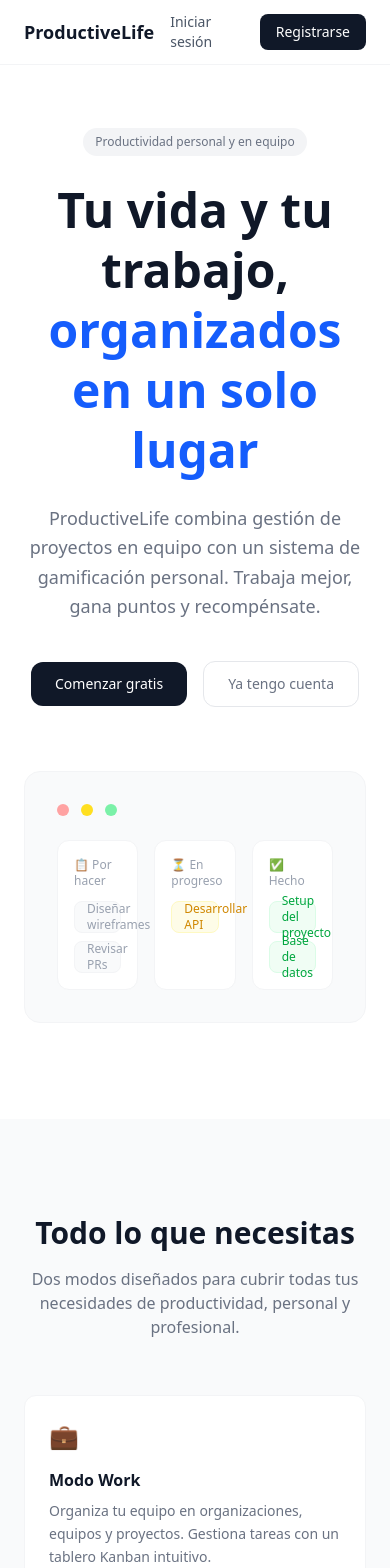
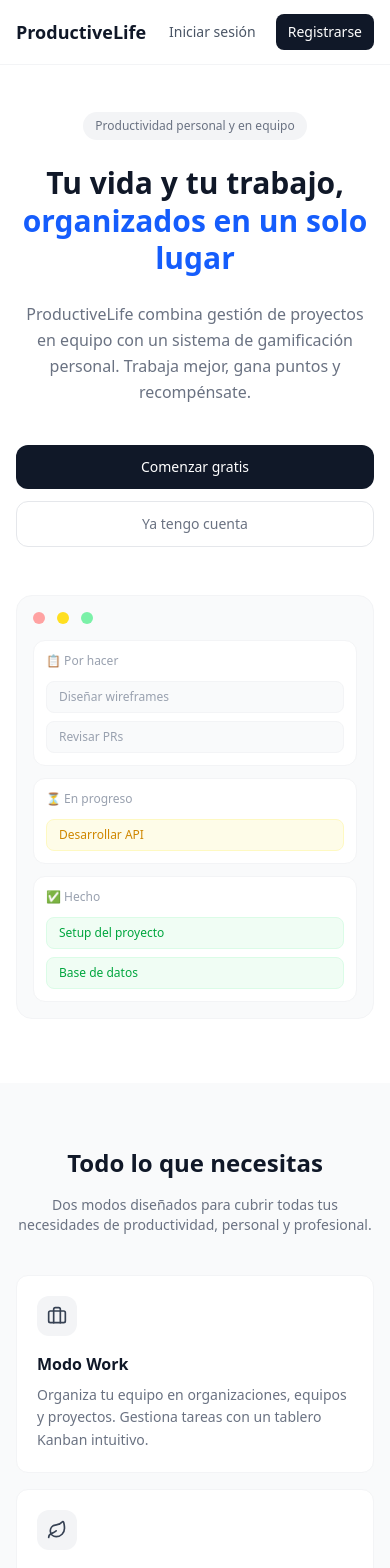
Before and after one commit to orleygalan/frontend-productivelife, a Next.js app: page / in a window 390 px wide. Shown: the top 1568 px of the page. Built offline with nearby package versions, Linux system fonts and the light colour scheme.

Commit message:
style: agregar responsividad a la pagina principal /home y agregar el boton del ojo para ver la contraseña en (auth)

```diff
--- a/src/app/(dashboard)/life/history/page.tsx
+++ b/src/app/(dashboard)/life/history/page.tsx
@@ -33,7 +33,7 @@ export default function HistoryPage() {
     });
 
     return (
-        <div className="max-w-2xl mx-auto pt-10 md:pt-0">
+        <div className="max-w-2xl mx-auto pt-10 md:pt-0 ">
             {/* <LifeStats /> */}
 
             <div className="mb-6">
@@ -63,7 +63,7 @@ export default function HistoryPage() {
                         return (
                             <div
                                 key={log.id}
-                                className="bg-[#463671]/30 rounded-xl px-2 py-3 flex items-center gap-4 w-[91vw]"
+                                className="bg-[#463671]/30 rounded-xl px-2 py-3 flex items-center gap-4 w-[90vw] md:w-[90%] lg:w-auto "
                             >
                                 {/* Icono */}
                                 {/* <div className={`w-9 h-9 rounded-full ${config.bg} flex items-center justify-center shrink-0`}>
--- a/src/app/page.tsx
+++ b/src/app/page.tsx
@@ -4,40 +4,41 @@ import { useAuthStore } from '@/store/authStore';
 import Link from 'next/link';
 import { useRouter } from 'next/navigation';
 import { useEffect } from 'react';
+import { Briefcase, Leaf, Star, Gift, Users, BarChart2 } from 'lucide-react';
 
 const features = [
   {
-    icon: '💼',
+    icon: Briefcase,
     title: 'Modo Work',
     description:
       'Organiza tu equipo en organizaciones, equipos y proyectos. Gestiona tareas con un tablero Kanban intuitivo.',
   },
   {
-    icon: '🌱',
+    icon: Leaf,
     title: 'Modo Life',
     description:
       'Crea tareas diarias, acumula puntos XP y canjea recompensas cada domingo. Mantén tu racha activa.',
   },
   {
-    icon: '⭐',
+    icon: Star,
     title: 'Sistema de puntos',
     description:
       'Gana XP completando tareas, sube de nivel y mantén una racha de días consecutivos productivos.',
   },
   {
-    icon: '🎁',
+    icon: Gift,
     title: 'Recompensas',
     description:
       'Define tus propias recompensas y canjéalas con los puntos acumulados durante la semana.',
   },
   {
-    icon: '👥',
+    icon: Users,
     title: 'Trabajo en equipo',
     description:
       'Invita a tu equipo, asigna roles y colabora en proyectos con visibilidad total del progreso.',
   },
   {
-    icon: '📊',
+    icon: BarChart2,
     title: 'Seguimiento semanal',
     description:
       'Revisa tu progreso semanal, tu historial de puntos y mantén el control de tu productividad.',
@@ -45,7 +46,6 @@ const features = [
 ];
 
 export default function Home() {
-
   const router = useRouter();
   const { token, user } = useAuthStore();
 
@@ -61,19 +61,19 @@ export default function Home() {
     <div className="min-h-screen bg-white text-gray-900">
 
       {/* Navbar */}
-      <nav className="fixed top-0 left-0 right-0 z-50 bg-white border-b border-gray-100">
-        <div className="max-w-5xl mx-auto px-6 h-16 flex items-center justify-between">
+      <nav className="fixed top-0 left-0 right-0 z-50 bg-white/95 backdrop-blur-sm border-b border-gray-100">
+        <div className="max-w-5xl mx-auto px-4 sm:px-6 h-16 flex items-center justify-between">
           <span className="font-bold text-lg">ProductiveLife</span>
-          <div className="flex items-center gap-3">
+          <div className="flex items-center gap-2 sm:gap-3">
             <Link
               href="/login"
-              className="text-sm text-gray-600 hover:text-gray-900 transition-colors px-4 py-2 rounded-lg hover:bg-gray-50"
+              className="text-sm text-gray-600 hover:text-gray-900 transition-colors px-3 py-2 sm:px-4 rounded-lg hover:bg-gray-50"
             >
               Iniciar sesión
             </Link>
             <Link
               href="/register"
-              className="text-sm bg-gray-900 text-white px-4 py-2 rounded-lg hover:bg-gray-700 transition-colors"
+              className="text-sm bg-gray-900 text-white px-3 py-2 sm:px-4 rounded-lg hover:bg-gray-700 transition-colors"
             >
               Registrarse
             </Link>
@@ -82,29 +82,29 @@ export default function Home() {
       </nav>
 
       {/* Hero */}
-      <section className="pt-32 pb-24 px-6">
+      <section className="pt-28 sm:pt-32 pb-16 sm:pb-24 px-4 sm:px-6">
         <div className="max-w-3xl mx-auto text-center">
           <span className="inline-block text-xs font-medium bg-gray-100 text-gray-500 px-3 py-1.5 rounded-full mb-6">
             Productividad personal y en equipo
           </span>
-          <h1 className="text-5xl font-bold text-gray-900 leading-tight mb-6">
+          <h1 className="text-3xl sm:text-4xl md:text-5xl font-bold text-gray-900 leading-tight mb-6">
             Tu vida y tu trabajo,{' '}
             <span className="text-blue-600">organizados en un solo lugar</span>
           </h1>
-          <p className="text-lg text-gray-500 mb-10 max-w-xl mx-auto leading-relaxed">
+          <p className="text-base sm:text-lg text-gray-500 mb-10 max-w-xl mx-auto leading-relaxed">
             ProductiveLife combina gestión de proyectos en equipo con un sistema
             de gamificación personal. Trabaja mejor, gana puntos y recompénsate.
           </p>
-          <div className="flex items-center justify-center gap-4">
+          <div className="flex flex-col sm:flex-row items-center justify-center gap-3">
             <Link
               href="/register"
-              className="bg-gray-900 text-white px-6 py-3 rounded-xl text-sm font-medium hover:bg-gray-700 transition-colors"
+              className="w-full sm:w-auto bg-gray-900 text-white px-6 py-3 rounded-xl text-sm font-medium hover:bg-gray-700 transition-colors text-center"
             >
               Comenzar gratis
             </Link>
             <Link
               href="/login"
-              className="text-sm text-gray-500 hover:text-gray-900 transition-colors px-6 py-3 rounded-xl border border-gray-200 hover:border-gray-300"
+              className="w-full sm:w-auto text-sm text-gray-500 hover:text-gray-900 transition-colors px-6 py-3 rounded-xl border border-gray-200 hover:border-gray-300 text-center"
             >
               Ya tengo cuenta
             </Link>
@@ -112,15 +112,15 @@ export default function Home() {
         </div>
 
         {/* Preview card */}
-        <div className="max-w-4xl mx-auto mt-16">
-          <div className="bg-gray-50 rounded-2xl border border-gray-100 p-8">
-            <div className="flex gap-3 mb-6">
+        <div className="max-w-4xl mx-auto mt-12 sm:mt-16 px-0 sm:px-4">
+          <div className="bg-gray-50 rounded-2xl border border-gray-100 p-4 sm:p-8">
+            <div className="flex gap-3 mb-4 sm:mb-6">
               <div className="w-3 h-3 rounded-full bg-red-300" />
               <div className="w-3 h-3 rounded-full bg-yellow-300" />
               <div className="w-3 h-3 rounded-full bg-green-300" />
             </div>
-            <div className="grid grid-cols-3 gap-4">
-              <div className="bg-white rounded-xl p-4 border border-gray-100">
+            <div className="grid grid-cols-1 sm:grid-cols-3 gap-3 sm:gap-4">
+              <div className="bg-white rounded-xl p-3 sm:p-4 border border-gray-100">
                 <p className="text-xs text-gray-400 mb-3 font-medium">📋 Por hacer</p>
                 <div className="space-y-2">
                   <div className="h-8 bg-gray-50 rounded-lg border border-gray-100 px-3 flex items-center">
@@ -131,7 +131,7 @@ export default function Home() {
                   </div>
                 </div>
               </div>
-              <div className="bg-white rounded-xl p-4 border border-gray-100">
+              <div className="bg-white rounded-xl p-3 sm:p-4 border border-gray-100">
                 <p className="text-xs text-gray-400 mb-3 font-medium">⏳ En progreso</p>
                 <div className="space-y-2">
                   <div className="h-8 bg-yellow-50 rounded-lg border border-yellow-100 px-3 flex items-center">
@@ -139,7 +139,7 @@ export default function Home() {
                   </div>
                 </div>
               </div>
-              <div className="bg-white rounded-xl p-4 border border-gray-100">
+              <div className="bg-white rounded-xl p-3 sm:p-4 border border-gray-100">
                 <p className="text-xs text-gray-400 mb-3 font-medium">✅ Hecho</p>
                 <div className="space-y-2">
                   <div className="h-8 bg-green-50 rounded-lg border border-green-100 px-3 flex items-center">
@@ -156,41 +156,46 @@ export default function Home() {
       </section>
 
       {/* Features */}
-      <section className="py-24 px-6 bg-gray-50">
+      <section className="py-16 sm:py-24 px-4 sm:px-6 bg-gray-50">
         <div className="max-w-5xl mx-auto">
-          <div className="text-center mb-14">
-            <h2 className="text-3xl font-bold text-gray-900 mb-4">
+          <div className="text-center mb-10 sm:mb-14">
+            <h2 className="text-2xl sm:text-3xl font-bold text-gray-900 mb-4">
               Todo lo que necesitas
             </h2>
-            <p className="text-gray-500 max-w-lg mx-auto">
+            <p className="text-gray-500 max-w-lg mx-auto text-sm sm:text-base">
               Dos modos diseñados para cubrir todas tus necesidades de productividad,
               personal y profesional.
             </p>
           </div>
-          <div className="grid grid-cols-1 md:grid-cols-2 lg:grid-cols-3 gap-6">
-            {features.map((feature) => (
+          <div className="grid grid-cols-1 sm:grid-cols-2 lg:grid-cols-3 gap-4 sm:gap-6">
+            {features.map((feature) => {
+              const Icon = feature.icon;
+              return (
                 <div
                   key={feature.title}
-                className="bg-white rounded-xl border border-gray-100 p-6 hover:shadow-sm transition-shadow"
+                  className="bg-white rounded-xl border border-gray-100 p-5 sm:p-6 hover:shadow-sm transition-shadow"
                 >
-                <span className="text-2xl mb-4 block">{feature.icon}</span>
+                  <div className="w-10 h-10 rounded-xl bg-gray-100 flex items-center justify-center mb-4 text-gray-700">
+                    <Icon size={20} strokeWidth={2} />
+                  </div>
                   <h3 className="font-semibold text-gray-900 mb-2">{feature.title}</h3>
                   <p className="text-sm text-gray-500 leading-relaxed">
                     {feature.description}
                   </p>
                 </div>
-            ))}
+              );
+            })}
           </div>
         </div>
       </section>
 
       {/* CTA */}
-      <section className="py-24 px-6">
+      <section className="py-16 sm:py-24 px-4 sm:px-6">
         <div className="max-w-2xl mx-auto text-center">
-          <h2 className="text-3xl font-bold text-gray-900 mb-4">
+          <h2 className="text-2xl sm:text-3xl font-bold text-gray-900 mb-4">
             Empieza a ser más productivo hoy
           </h2>
-          <p className="text-gray-500 mb-8">
+          <p className="text-gray-500 mb-8 text-sm sm:text-base">
             Crea tu cuenta gratis y comienza a organizar tu vida y tu trabajo
             en minutos.
           </p>
@@ -204,8 +209,8 @@ export default function Home() {
       </section>
 
       {/* Footer */}
-      <footer className="border-t border-gray-100 py-8 px-6">
-        <div className="max-w-5xl mx-auto flex items-center justify-between">
+      <footer className="border-t border-gray-100 py-6 sm:py-8 px-4 sm:px-6">
+        <div className="max-w-5xl mx-auto flex flex-col sm:flex-row items-center justify-between gap-2">
           <span className="text-sm font-medium text-gray-900">ProductiveLife</span>
           <p className="text-xs text-gray-400">
             © {new Date().getFullYear()} ProductiveLife. Todos los derechos reservados.
```
Also changed, not shown: src/app/(auth)/login/page.tsx (+14 -3 lines), src/app/(auth)/register/page.tsx (+26 -5 lines), src/app/(dashboard)/life/goals/page.tsx (+45 -44 lines), src/components/ui/LoadingCards.tsx (+20 -1 lines). Lines whose indentation alone changed are shown as unchanged.
